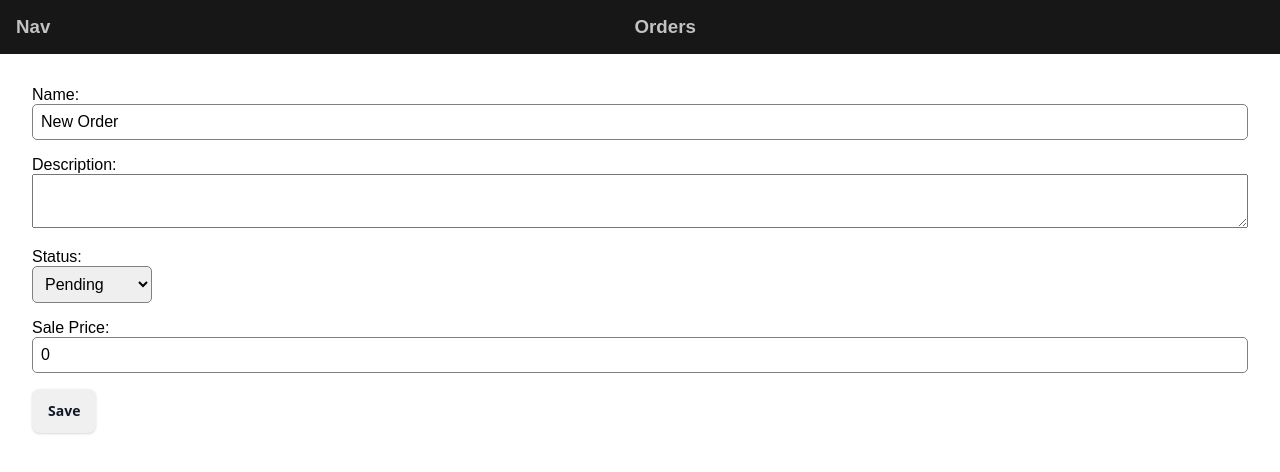
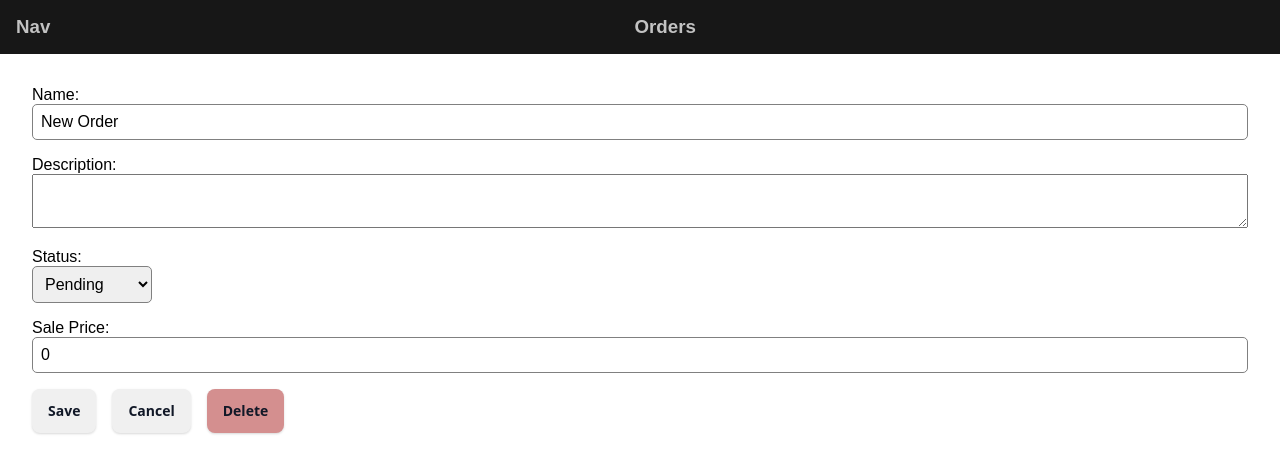
Before and after one commit to razzzp/air-kitchen-front, a Next.js app: page /orders/new in a window 1280 px wide. Shown: the top 472 px of the page. Built offline with nearby package versions, Linux system fonts and the light colour scheme.

Commit message:
Added cancel and delete button in order forms

```diff
--- a/src/components/OrderForm.tsx
+++ b/src/components/OrderForm.tsx
@@ -63,6 +63,16 @@ export default function OrderForm(props: IOrderProps){
         }
     }
 
+    const cancelEdit = function(e: FormEvent) {
+        return router.push(`/orders/${state.order.id}`)
+    }
+
+    const deleteOrder = async function(e: FormEvent) {
+        const creds = await AuthHandler.getValidCredentials();
+        const resp = AirKitchenClient.deleteOrder(state.order.id.toString(), {token: creds.accessToken});
+        return router.push(`/orders`);
+    }
+
     return <>
         <form onSubmit={onSubmit}>
             <div className={FormStyles['form-body']}>
@@ -116,9 +126,15 @@ export default function OrderForm(props: IOrderProps){
                         required />
                     </div>
                 </div>
-                <div className={FormStyles['form-field-group']}>
+                <div className={FormStyles['form-action-container']}>
                     <div className="col-2">
                         <button type="submit" className={ButtonStyles['button-38']}>Save</button>
+                    </div>
+                    <div>
+                        <button type="button" className={ButtonStyles['button-38']} onClick={cancelEdit}>Cancel</button>
+                    </div>
+                    <div>
+                        <button type="button" className={ButtonStyles['button-danger']} onClick={deleteOrder}>Delete</button>
                     </div>
                 </div>
             </div>
--- a/src/lib/clients/AirKitchenClient.ts
+++ b/src/lib/clients/AirKitchenClient.ts
@@ -253,6 +253,13 @@ export default class AirKitchenClient {
         return retrievedOrder;
     }
 
+    public static async deleteOrder(orderId: string, creds: ICredentials) : Promise<any> {
+        const deleteConfig = AirKitchenClient._buildAxiosRequestConfig(creds);
+
+        const resp = await Axios.delete(`http://localhost:3001/api/v1/orders/${orderId}`, deleteConfig);
+        return resp.data;
+    }
+
     public static buildNewOrder() : IOrder{
         const newOrder = new Order();
         newOrder.id = undefined;
--- a/src/styles/Button.module.css
+++ b/src/styles/Button.module.css
@@ -32,3 +32,37 @@
 .button-38:focus-visible {
   box-shadow: none;
 }
+
+.button-danger {
+  background-color: #d48f8f;
+  border: 0;
+  border-radius: .5rem;
+  box-sizing: border-box;
+  color: #111827;
+  font-family: "Inter var",ui-sans-serif,system-ui,-apple-system,system-ui,"Segoe UI",Roboto,"Helvetica Neue",Arial,"Noto Sans",sans-serif,"Apple Color Emoji","Segoe UI Emoji","Segoe UI Symbol","Noto Color Emoji";
+  font-size: .875rem;
+  font-weight: 600;
+  line-height: 1.25rem;
+  padding: .75rem 1rem;
+  text-align: center;
+  text-decoration: none #D1D5DB solid;
+  text-decoration-thickness: auto;
+  box-shadow: 0 1px 3px 0 rgba(0, 0, 0, 0.1), 0 1px 2px 0 rgba(0, 0, 0, 0.06);
+  cursor: pointer;
+  user-select: none;
+  -webkit-user-select: none;
+  touch-action: manipulation;
+}
+
+.button-danger:hover {
+  background-color: rgb(236, 96, 96);
+}
+
+.button-danger:focus {
+  outline: 2px solid transparent;
+  outline-offset: 2px;
+}
+
+.button-danger:focus-visible {
+  box-shadow: none;
+}
--- a/src/styles/Form.module.css
+++ b/src/styles/Form.module.css
@@ -54,3 +54,12 @@
   box-shadow: none;
   border: 1px solid grey;
 }
+
+.form-action-container{
+  display: flex;
+  flex-direction: row;
+}
+
+.form-action-container > * {
+  margin-right: 1em ;
+}
```
